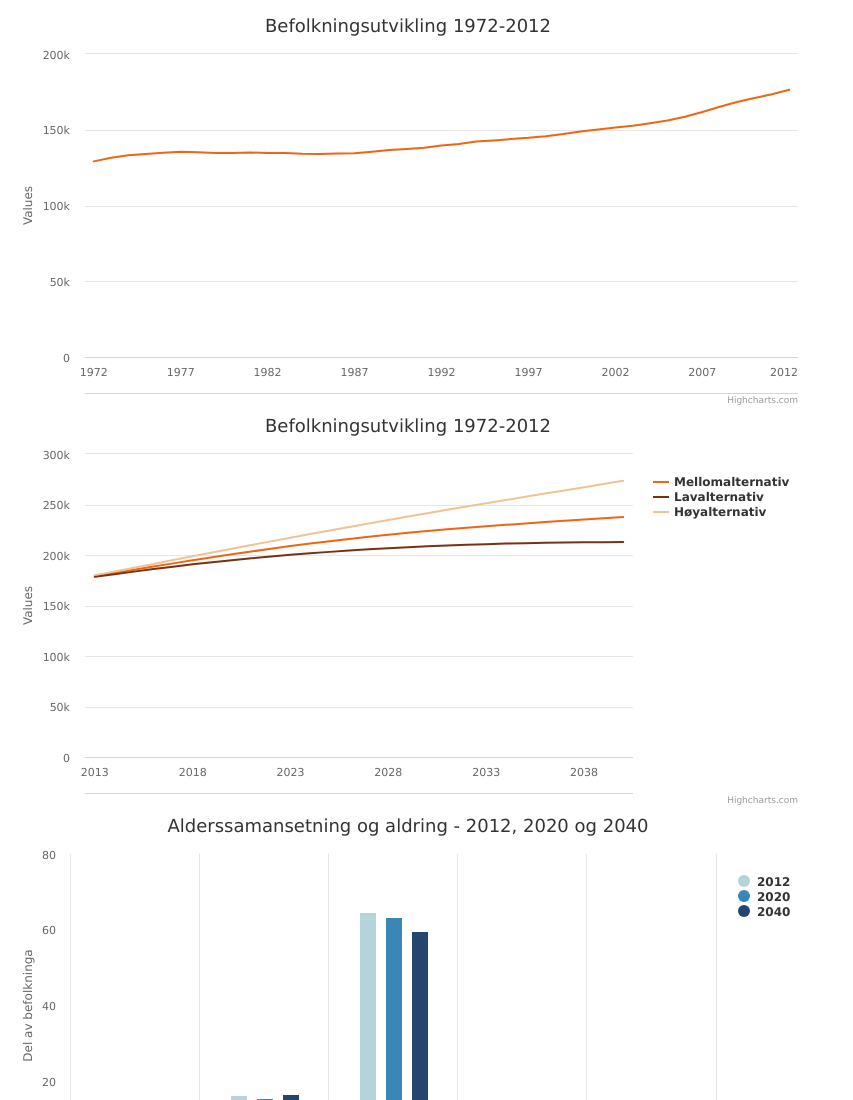
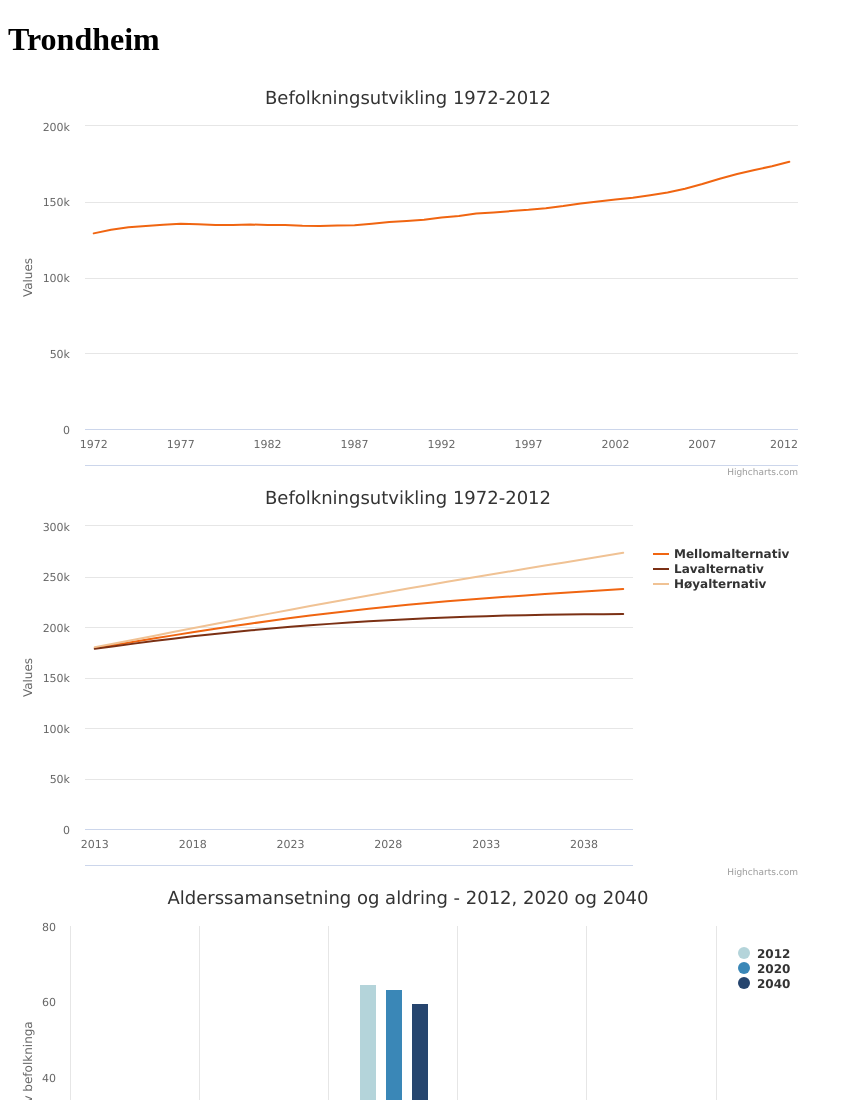
Before and after one commit to proev/framskriv, a plain HTML site: page index.html in a window 1280 px wide. Shown: the top 1100 px of the page, without its empty margins (0-853 px from the left). Drawn offline with nearby package versions, Linux system fonts and the light colour scheme.

Commit message:
Added city name

```diff
--- a/index.html
+++ b/index.html
@@ -9,6 +9,7 @@
 	<style>body {width: 800px;}</style>
 </head>
 <body>
+	<h1>Trondheim</h1>
 	<div id="fig1"></div>
 	<div id="fig2"></div>
 	<div id="fig3"></div>
```
